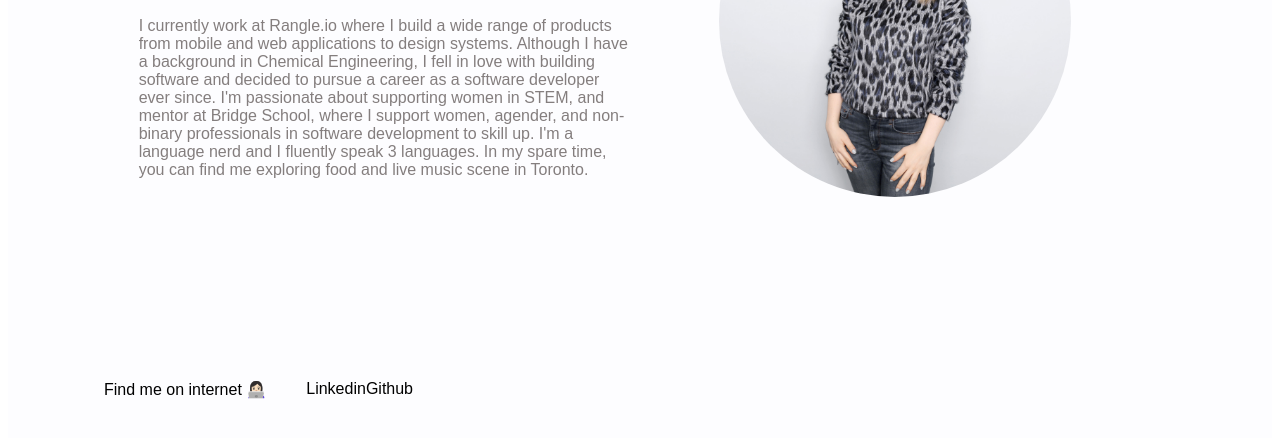
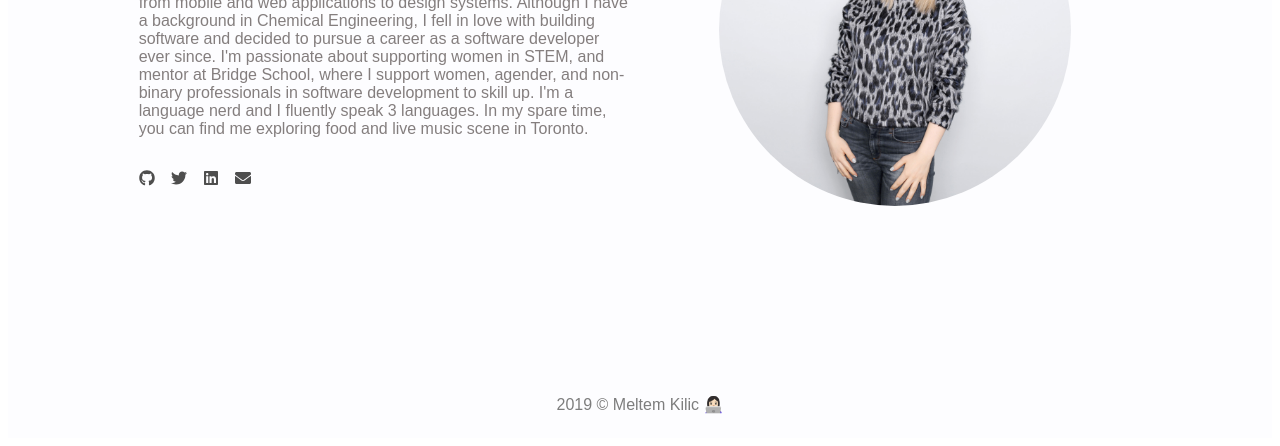
Before and after one commit to turquoisemelon/turquoisemelon.github.io, a Gatsby site: page / in a window 1280 px wide. Shown: the part 370-816 px from the top of the page. Built offline with nearby package versions, Linux system fonts and the light colour scheme; Gatsby itself is replaced by a stand-in of ours.

Commit message:
Tweak social media links and footer

```diff
--- a/package.json
+++ b/package.json
@@ -4,9 +4,6 @@
   "version": "1.0.0",
   "author": "Kyle Mathews <mathews.kyle@gmail.com>",
   "dependencies": {
-    "@fortawesome/fontawesome-svg-core": "^1.2.8",
-    "@fortawesome/free-solid-svg-icons": "^5.5.0",
-    "@fortawesome/react-fontawesome": "^0.1.3",
     "babel-plugin-styled-components": "^1.10.0",
     "gatsby": "^2.2.9",
     "gatsby-cli": "^2.4.17",
@@ -23,6 +20,7 @@
     "react": "^16.5.1",
     "react-dom": "^16.5.1",
     "react-helmet": "^5.2.0",
+    "react-icons": "^3.5.0",
     "styled-components": "^4.1.3"
   },
   "keywords": [
--- a/src/components/about.js
+++ b/src/components/about.js
@@ -1,11 +1,15 @@
 import React from "react"
 import styled from 'styled-components'
+import {FaGithub, FaTwitter, FaLinkedin, FaEnvelope} from 'react-icons/fa';
 
 const StyledAbout = styled.div`
     grid-area: text;
+    display: grid;
+    grid-gap: 0.5rem 0;
 
     @media (min-width: 900px) {
         grid-column: 2 / 3;
+        grid-gap: 1rem 0;
     }
 `
 
@@ -13,7 +17,7 @@ const StyledHeading = styled.h1`
     font-size: 1.8rem;
     color: #4e4e4e;
     text-align: center;
-    margin: 3rem 0 2rem 0;
+    margin: 0;
 
     @media (min-width: 900px) {
         text-align: left;
@@ -30,6 +34,17 @@ const StyledParagraph = styled.p`
     }
 `
 
+const SocialMediaLinks = styled.ul `
+    display: flex;
+    list-style: none;
+    padding-left: 0;
+`
+
+const SocialMediaLink = styled.li `
+    color: #4e4e4e;
+    margin-right: 1rem;
+`
+
 const About = () => (
     <StyledAbout>
         <StyledHeading>Hi 👋🏻 I’m Meltem. I'm a software developer and a mentor.</StyledHeading>
@@ -38,6 +53,20 @@ const About = () => (
             I fell in love with building software and decided to pursue a career as a software developer ever since. I'm passionate about supporting women in STEM, and mentor at Bridge School, where I support women, agender, and non-binary professionals in software development to skill up.
             I'm a language nerd and I fluently speak 3 languages. In my spare time, you can find me exploring food and live music scene in Toronto.
         </StyledParagraph>
+        <SocialMediaLinks>
+            <SocialMediaLink>
+                <FaGithub />
+            </SocialMediaLink>
+            <SocialMediaLink>
+                <FaTwitter />
+            </SocialMediaLink>
+            <SocialMediaLink>
+                <FaLinkedin />
+            </SocialMediaLink>
+            <SocialMediaLink>
+                <FaEnvelope />
+            </SocialMediaLink>
+        </SocialMediaLinks>
     </StyledAbout>
 )
 
--- a/src/components/footer.js
+++ b/src/components/footer.js
@@ -1,29 +1,17 @@
 import React from "react"
 import styled from 'styled-components'
-import {Icon} from './icon'
 
 const StyledFooter = styled.div`
     display: flex;
     align-items: center;
+    justify-content: center;
     padding: 1.5rem 4rem;
-`
-
-const SocialMediaLinks = styled.ul`
-    display: flex;
-    list-style: none;
+    color: #7d7d7d
 `
 
 const Footer = () => (
     <StyledFooter>
-        <span>Find me on internet 👩🏻‍💻</span>
-        <SocialMediaLinks>
-            <li>
-                Linkedin
-            </li>
-            <li>
-                Github
-            </li>
-        </SocialMediaLinks>
+        <span>2019 &#169; Meltem Kilic 👩🏻‍💻</span>
     </StyledFooter>
 )
 
--- a/src/components/icon.js
+++ b/src/components/icon.js
@@ -1,8 +1,7 @@
 import React from 'react'
-import { FontAwesomeIcon } from '@fortawesome/react-fontawesome'
 
 export const Icon = ({ iconName }) => (
     <li>
-        <FontAwesomeIcon icon={iconName} />
+
     </li>
 )
--- a/src/pages/index.js
+++ b/src/pages/index.js
@@ -6,11 +6,6 @@
 import About from '../components/about'
 import Header from '../components/header'
 import Footer from '../components/footer'
-// import {library} from '@fortawesome/fontawesome-svg-core'
-// import {FontAwesomeIcon} from '@fortawesome/react-fontawesome'
-// import {github} from '@fortawesome/free-solid-svg-icons'
-
-// library.add(github)
 
 const StyledIndexPage = styled.div`
   background-color: #fdfdff;
@@ -26,7 +21,7 @@
 `
 const HeadshotWrapper = styled.div`
   grid-area: photo;
-  margin: 0 auto;
+  margin: 0 auto 1rem auto;
 
   @media (min-width: 900px) {
     grid-column: 4 / 5;
```
Also changed, not shown: src/images/gatsby-icon.png (deleted), src/images/headshot_2.jpg (deleted), src/images/headshot_uncut.jpg (deleted), 1 other file.
